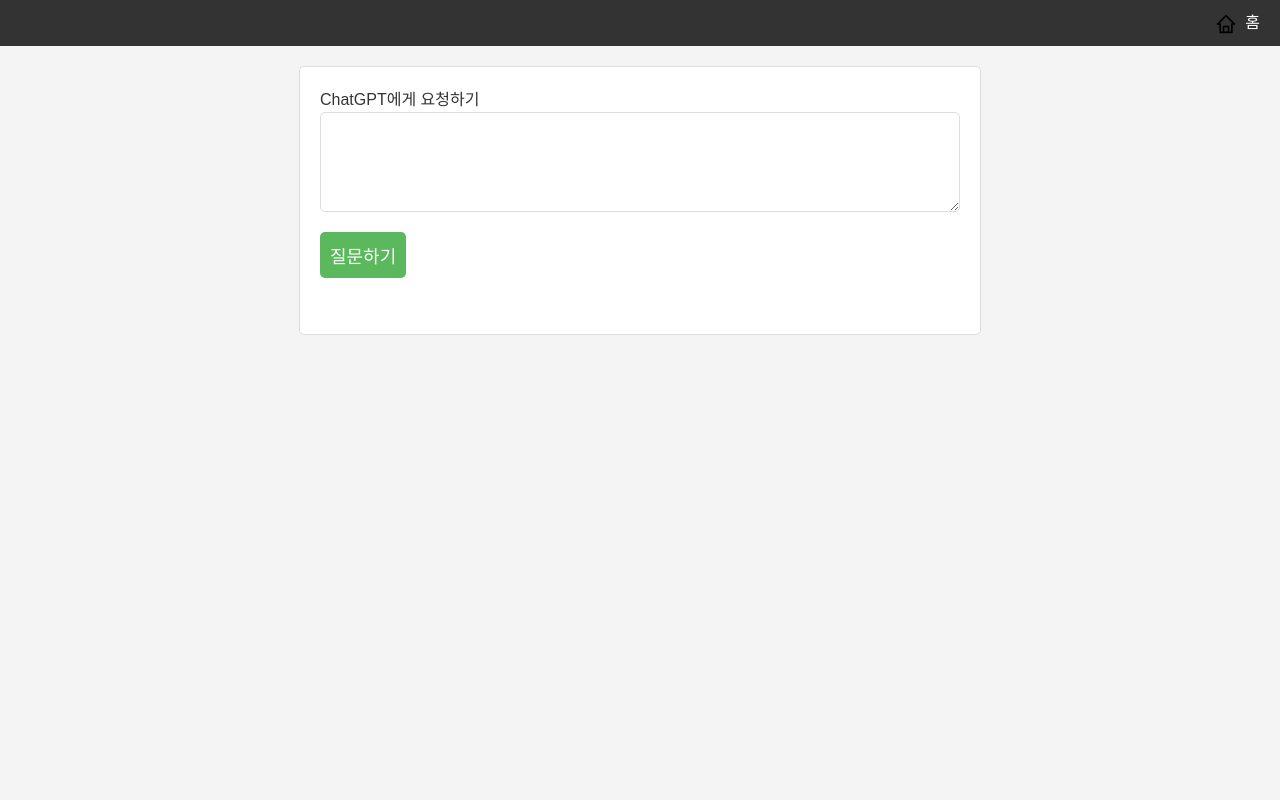
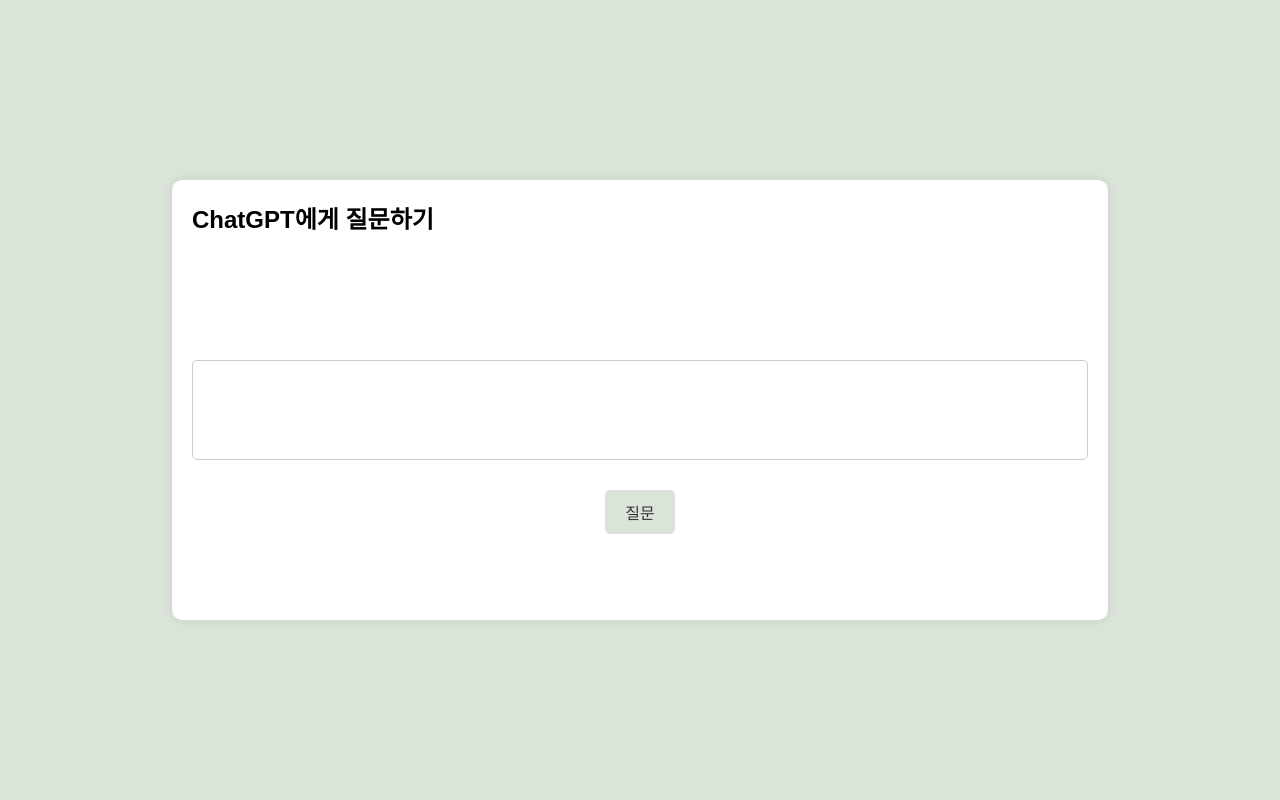
Before and after one commit to P-uyoung/KT_MP7, a Django app: page /chatgpt/ in a window 1280 px wide. Run offline with Django 4.2, Linux system fonts and the light colour scheme; parts of the project's set-up code (start-up, migrations or seed data) failed here and were passed over.

Commit message:
chatgpt css

```diff
--- /dev/null
+++ b/chatgpt/static/gtp/chatgpt_style.css
@@ -0,0 +1,57 @@
+
+
+body {
+    font-family: Arial, sans-serif;
+    background-color: #dae4d9;
+    margin: 0;
+    padding: 0;
+    display: flex;
+    justify-content: center;
+    align-items: center;
+    height: 100vh;
+    font-weight: bold;
+  }
+
+  .container {
+    width: 70%;
+    background-color: #fff;
+    height: 50%;
+    padding: 20px;
+    border-radius: 10px;
+    box-shadow: 0 0 10px rgba(0, 0, 0, 0.1);
+}
+
+  .form {
+    text-align: center;
+  }
+
+  textarea {
+    width: 100%;
+    height: 100px;
+    margin-bottom: 10px;
+    padding: 10px;
+    border: 1px solid #ccc;
+    border-radius: 5px;
+    resize: none;
+  }
+
+  #text-button {
+    background-color: #dae4d9;
+    color: #333;
+    padding: 10px 20px;
+    font-size: 16px;
+    border: none;
+    border-radius: 5px;
+    cursor: pointer;
+    margin-top: 20px;
+  }
+
+  #text-button:hover {
+    background-color: #a5bfb4;
+  }
+
+  .title{
+    height: 40%;
+    font-size: x-large;
+    font-weight: bold;
+  }
--- a/chatgpt/templates/gpt/index.html
+++ b/chatgpt/templates/gpt/index.html
@@ -1,27 +1,12 @@
 {% load static %}
 {% block extrahead %}
-<link rel="stylesheet" href="{% static 'gtp/style.css' %}">
+<link rel="stylesheet" href="{% static "gtp/chatgpt_style.css" %}">
 {% endblock %}
-<nav class="navbar">
-    <ul class="navbar-nav">
-        <li class="nav-item">
-            <a href="{% url 'home' %}" class="nav-link">
-                <img src="{% static 'icons/home-icon.png' %}" alt="Home" class="nav-icon"> 홈
-            </a>
-        </li>
-        <!-- 나머지 메뉴 아이템들 -->
-    </ul>
-</nav>
-
-<div class="form-container">
-    <form action="chat" method="post" enctype="application/x-www-form-urlencoded" class="chat-form">
+<div class = "container">
+    <div class = "title">ChatGPT에게 질문하기</div>
+    <form class = "form" action="chat" method="post" entype="application/x-www-form-urlencoded">
         {% csrf_token %}
-        <div class="form-group">
-            <label for="question">ChatGPT에게 요청하기</label>
-            <textarea id="question" name="question" class="textarea"></textarea>
-        </div>
-        <div class="form-group">
-            <button id="text-button" type="submit" class="submit-button">질문하기</button>
-        </div>
+            <div><textarea id="question" name="question"></textarea></div>
+            <div><button id="text-button" type="submit" >질문</button></div>
     </form>
 </div>
--- a/chatgpt/urls.py
+++ b/chatgpt/urls.py
@@ -1,3 +1,4 @@
+# blog/urls.py
 from django.urls import path
 from . import views
 
--- a/chatgpt/views.py
+++ b/chatgpt/views.py
@@ -1,11 +1,7 @@
 from django.shortcuts import render
 from openai import OpenAI
 
-# client = OpenAI(api_key="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")
-client = OpenAI(api_key="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")
-
-
-
+client = OpenAI(api_key="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")
 # Create your views here.
 
 
```
Also changed, not shown: chatgpt/static/gtp/chatgpt_result.css (added, +64 -0 lines), chatgpt/templates/gpt/result.html (+12 -12 lines).
